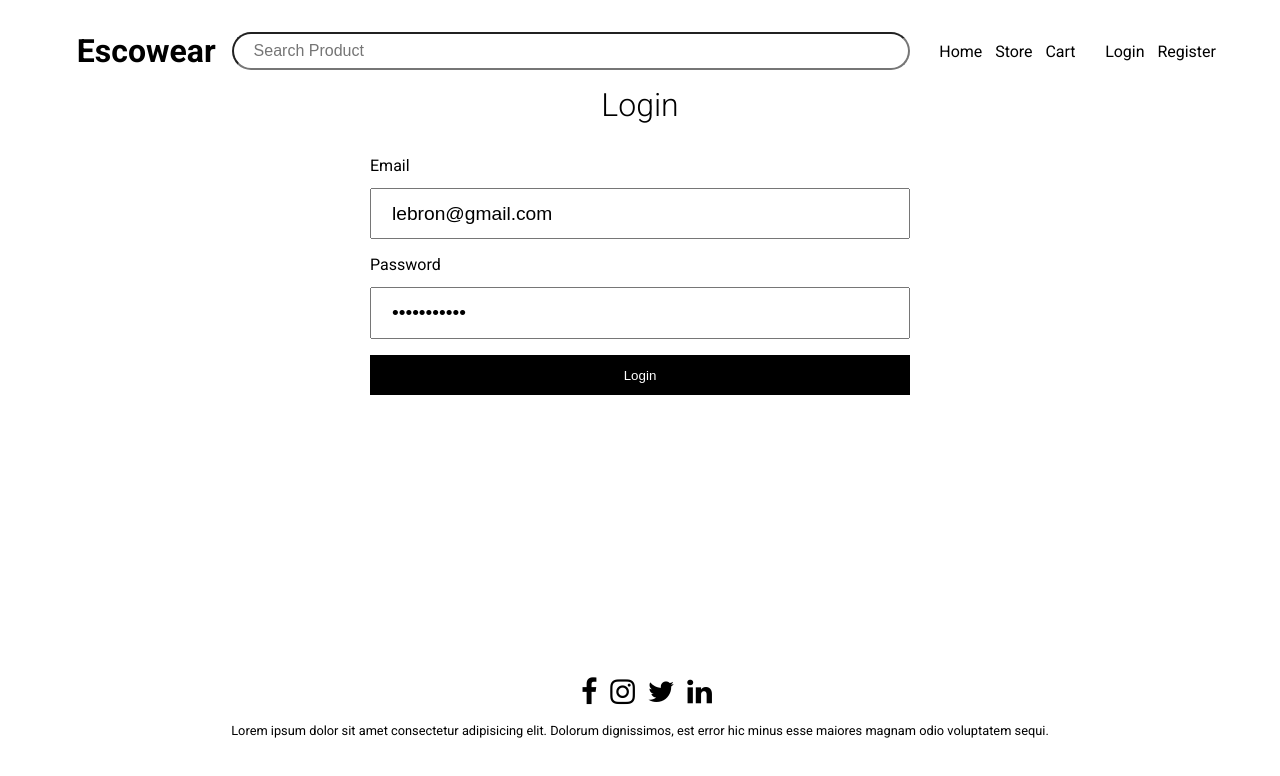
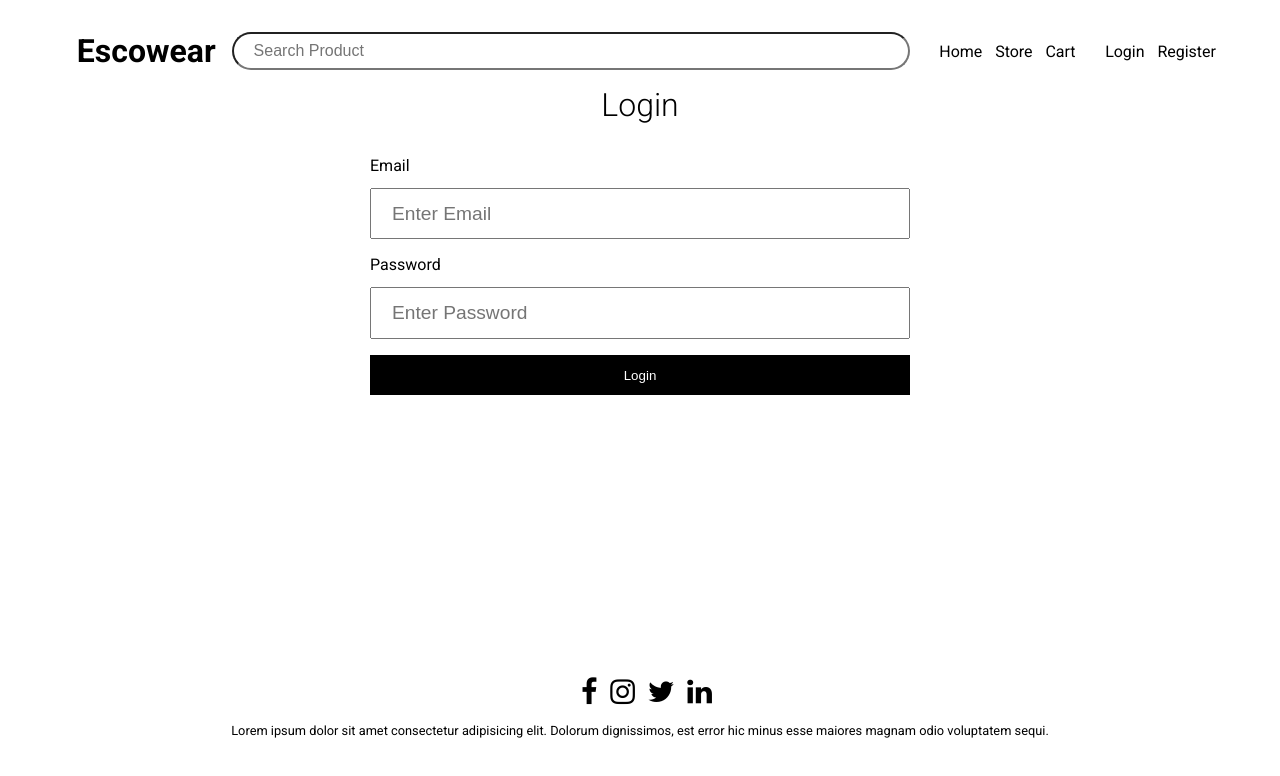
Before and after one commit to kofiarhin/escowear-fullstack-app, a React (Create React App) app in the folder client/: page /login in a window 1280 px wide. Shown: the top 776 px of the page. Built offline with nearby package versions, Linux system fonts and the light colour scheme.

Commit message:
update: remove default data

```diff
--- a/client/src/Pages/Login/Login.page.js
+++ b/client/src/Pages/Login/Login.page.js
@@ -6,8 +6,8 @@ import { loginUser } from "../../redux/actions/user.action";
 
 // login component
 const Login = ({ setIsLoggedIn }) => {
-  const [email, setEmail] = useState("lebron@gmail.com");
-  const [password, setPassword] = useState("passwordsss");
+  const [email, setEmail] = useState("");
+  const [password, setPassword] = useState("");
   const navigate = useNavigate();
   const dispatch = useDispatch();
   const { user, isPending, error } = useSelector((state) => state.userReducer);
```
